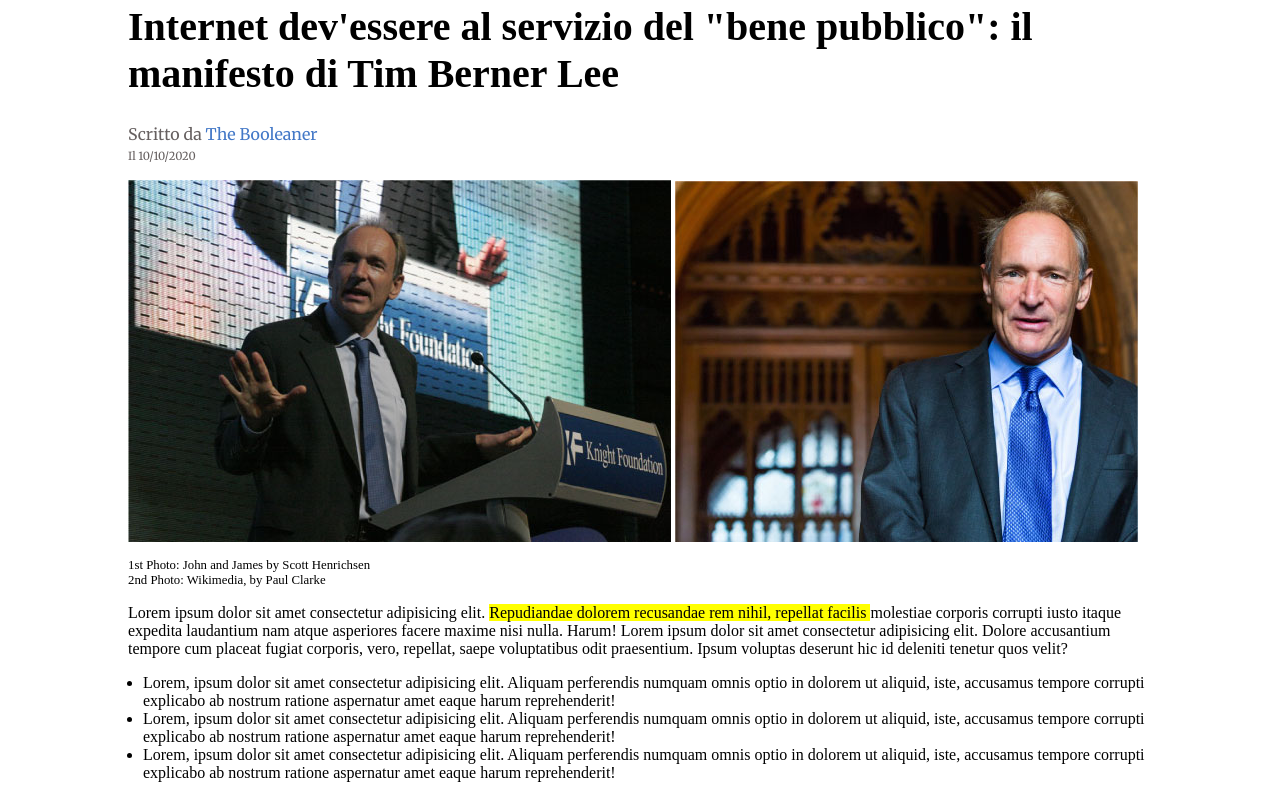
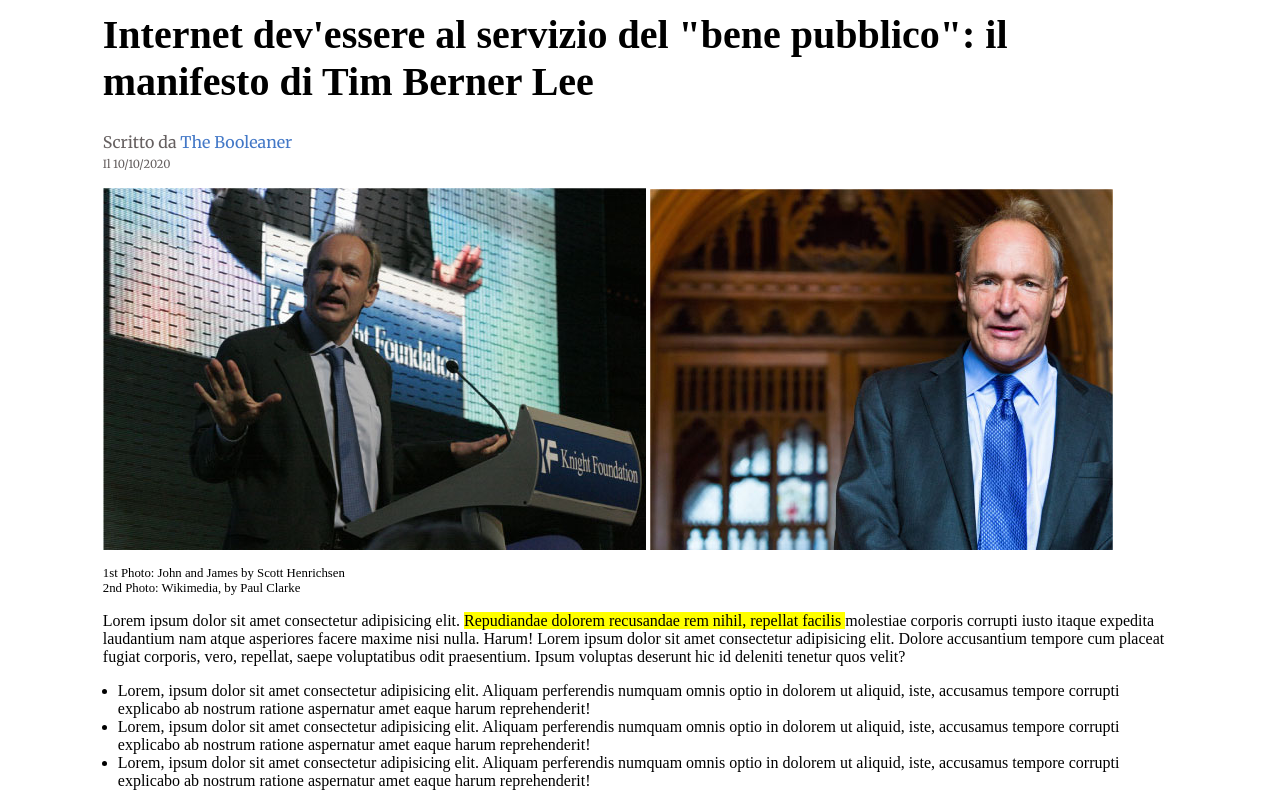
Before and after one commit to yuribertoli/html-css-booleaner, a plain HTML site: page index.html in a window 1280 px wide. Shown: the part 174-964 px from the top of the page. Drawn offline with Linux system fonts and the light colour scheme.

Commit message:
con style 2

```diff
--- a/index.html
+++ b/index.html
@@ -8,6 +8,7 @@
     <link rel="preconnect" href="https://fonts.googleapis.com">
     <link href="https://fonts.googleapis.com/css2?family=Merriweather&display=swap" rel="stylesheet">
     <link rel="stylesheet" href="style.css">
+    <link rel="stylesheet" href="style2.css">
 </head>
 <body>
 
@@ -16,6 +17,8 @@
             <img src="img/logo.svg" alt="logo-boolean">
         </div>
     </header>
+
+    <div class="container">
 
         <main>
 
@@ -82,5 +85,7 @@
             </div>
         </footer>
 
+    </div>
+
 </body>
 </html>
--- a/style.css
+++ b/style.css
@@ -1,8 +1,3 @@
-body {
-    width: 80%;
-    margin: auto;
-}
-
 #img-header {
     height: 150px;
     background-color: rgba(78,160,255,255);
@@ -15,7 +10,6 @@ body {
     position: absolute;
     height: 50%;
     bottom: 0;
-    left: 0;
 }
 
 main h1 {
--- /dev/null
+++ b/style2.css
@@ -0,0 +1,4 @@
+.container {
+    width: 85%;
+    margin: auto;
+}
```
Lines whose indentation alone changed are shown as unchanged.
